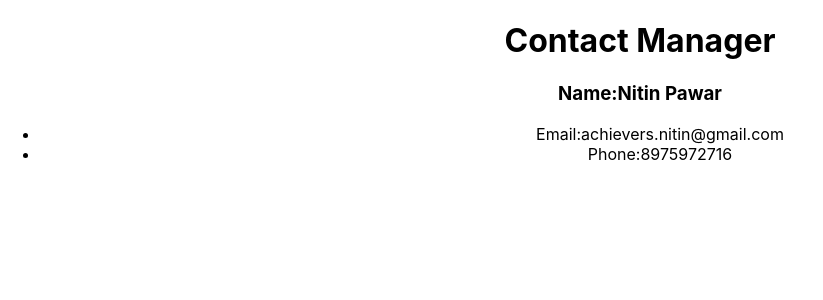
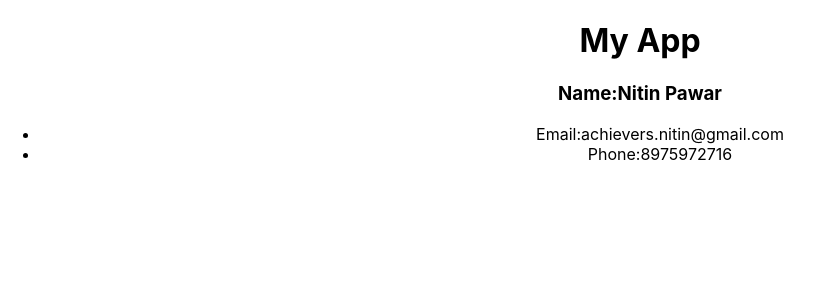
Before and after one commit to npnitin/ContactManager-ReactApp, a React (Create React App) app: page / in a window 1280 px wide. Shown: the top 300 px of the page, without its empty margins (0-823 px from the left). Built offline with nearby package versions, Linux system fonts and the light colour scheme.

Commit message:
adds defualt props and prop types

```diff
--- a/src/App.js
+++ b/src/App.js
@@ -1,5 +1,4 @@
 import React, { Component } from 'react';
-import logo from './logo.svg';
 import './App.css';
 import Header from './components/Header';
 import Contact from './components/Contact';
@@ -8,7 +7,7 @@ class App extends Component {
   render() {
     return (
       <div className="App">
-       <Header title="Contact Manager"/>
+       <Header/>
        <Contact name="Nitin Pawar" email="achievers.nitin@gmail.com" phone="8975972716"/>
       </div>
     );
--- a/src/components/Contact.js
+++ b/src/components/Contact.js
@@ -1,4 +1,5 @@
 import React, { Component } from 'react'
+import PropTypes from 'prop-types'
 
 class Contact extends Component {
   render() {
@@ -14,4 +15,10 @@ class Contact extends Component {
     )
   }
 }
+Contact.prototypes={
+  name:PropTypes.string.isRequired,
+  email:PropTypes.string.isRequired,
+  email:PropTypes.string.isRequired,
+  phone:PropTypes.string.isRequired,
+}
 export default Contact;
--- a/src/components/Contacts.js
+++ b/src/components/Contacts.js
@@ -1,4 +1,5 @@
 import React, { Component } from 'react'
+import Header from './Header';
 
 class Contacts extends Component {
   render() {
--- a/src/components/Header.js
+++ b/src/components/Header.js
@@ -1,4 +1,5 @@
 import React from 'react'
+import PropTypes from 'prop-types'
 
 function Header(props) {
   return (
@@ -7,4 +8,10 @@ function Header(props) {
     </div>
   )
 }
+Header.defaultProps={
+  title:'My App'
+}
+Header.prototypes={
+  title:PropTypes.string.isRequired
+}
 export default Header;
```
